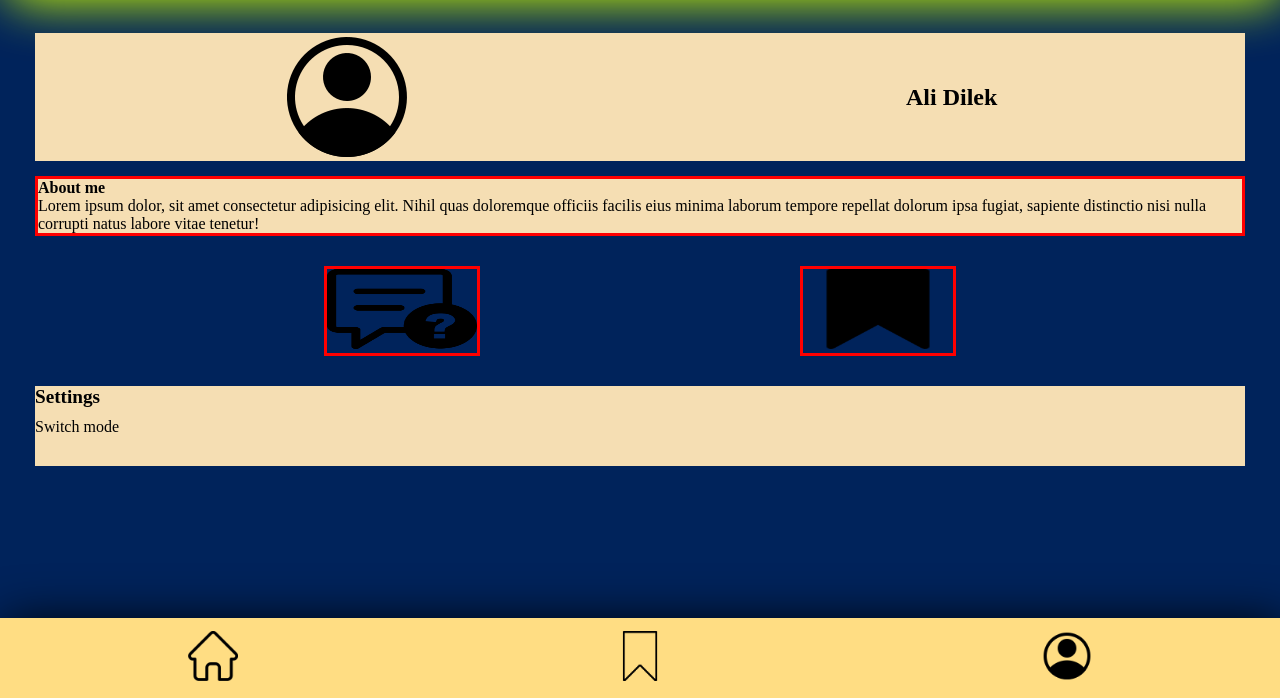
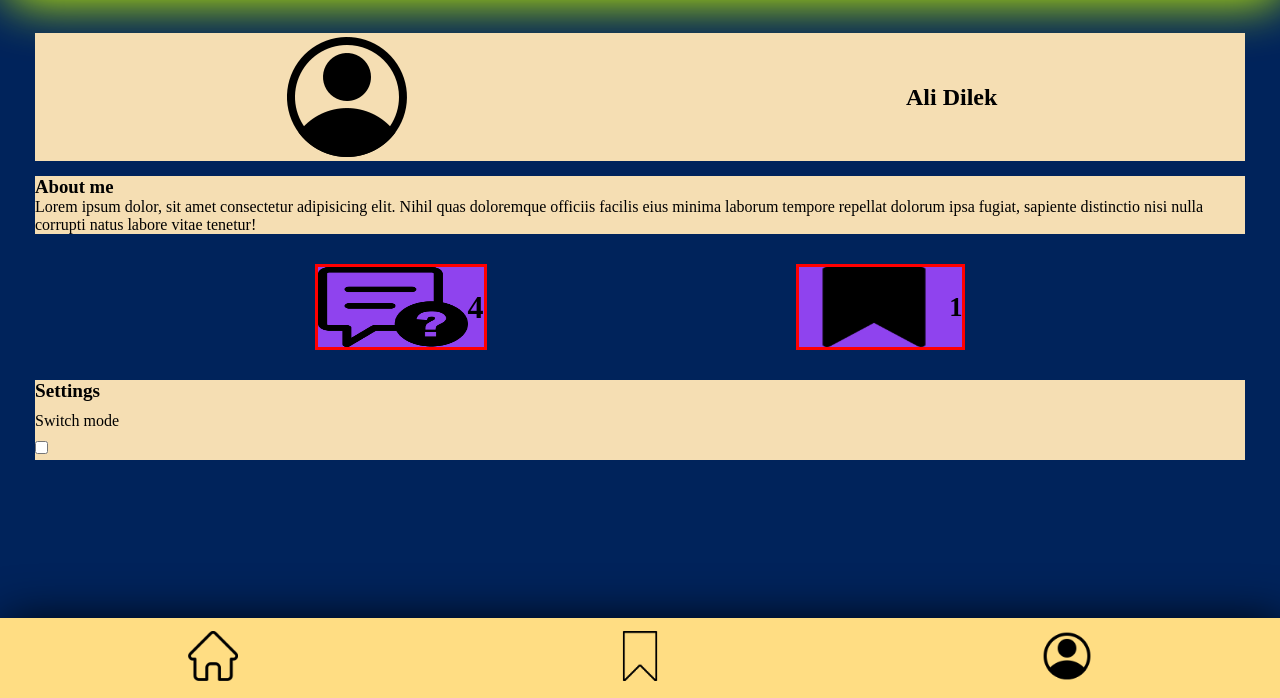
Before and after one commit to MuhammedAliDilek/Recap-Project-I--Quiz-App, a plain HTML site: page profile.html in a window 1280 px wide. Shown: the part 102-800 px from the top of the page. Drawn offline with Linux system fonts and the light colour scheme.

Commit message:
profil page done

```diff
--- a/profile.html
+++ b/profile.html
@@ -18,7 +18,7 @@
           <h2 class="profile__container__name">Ali Dilek</h2>
         </section>
         <div class="profile__container__about-me">
-          <h4>About me</h4>
+          <h3>About me</h3>
           <p>
             Lorem ipsum dolor, sit amet consectetur adipisicing elit. Nihil quas
             doloremque officiis facilis eius minima laborum tempore repellat
@@ -30,14 +30,20 @@
       <section class="counters">
         <section class="question-counter">
           <img src="assets/question.png" class="profilicon" alt="" />
+          <h4>4</h4>
         </section>
         <section class="bookmark-counter">
           <img src="assets/bookmark_filled.png" class="profilicon" alt="" />
+          <h5>1</h5>
         </section>
       </section>
       <section class="settings">
         <h6>Settings</h6>
         <h7>Switch mode</h7>
+        <label class="switch">
+          <input type="checkbox" />
+          <span class="slider round"></span>
+        </label>
       </section>
     </main>
     <footer class="nav-bar">
--- a/styles.css
+++ b/styles.css
@@ -43,7 +43,7 @@ main {
   align-items: center;
 }
 .profile__container__about-me {
-  border: solid red;
+  border: solid none;
   text-align: left;
   margin: 15px;
   position: relative;
@@ -61,11 +61,31 @@ main {
 .question-counter {
   border: solid red;
   margin: 15px;
+  font-size: xx-large;
+  display: flex;
+  justify-content: center;
+  align-items: center;
+  background-color: #8f43ee;
 }
 .bookmark-counter {
   border: solid red;
   margin: 15px;
+  font-size: xx-large;
+  display: flex;
+  justify-content: center;
+  align-items: center;
+  background-color: #8f43ee;
 }
+
+/* Rounded sliders */
+.slider.round {
+  border-radius: 34px;
+}
+
+.slider.round:before {
+  border-radius: 50%;
+}
+/* rounded slider */
 button {
   border: solid 3px solid brown;
   background: #ffdd83;
```
